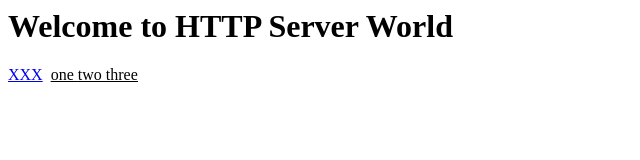
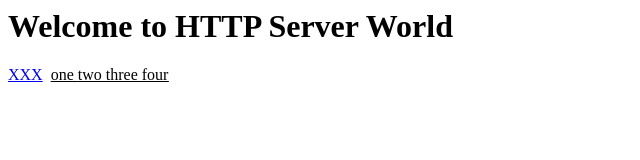
Before and after one commit to t-ataku/httphello, a plain HTML site: page index.html in a window 1280 px wide. Shown: the full height of the page, 0-640 px from the left. Drawn offline with Linux system fonts and the light colour scheme.

Commit message:
another more item was added

```diff
--- a/index.html
+++ b/index.html
@@ -9,6 +9,7 @@
 <U>one
 <U>two
 <U>three
+<U>four
 </list>
 </body>
 </html>
```
